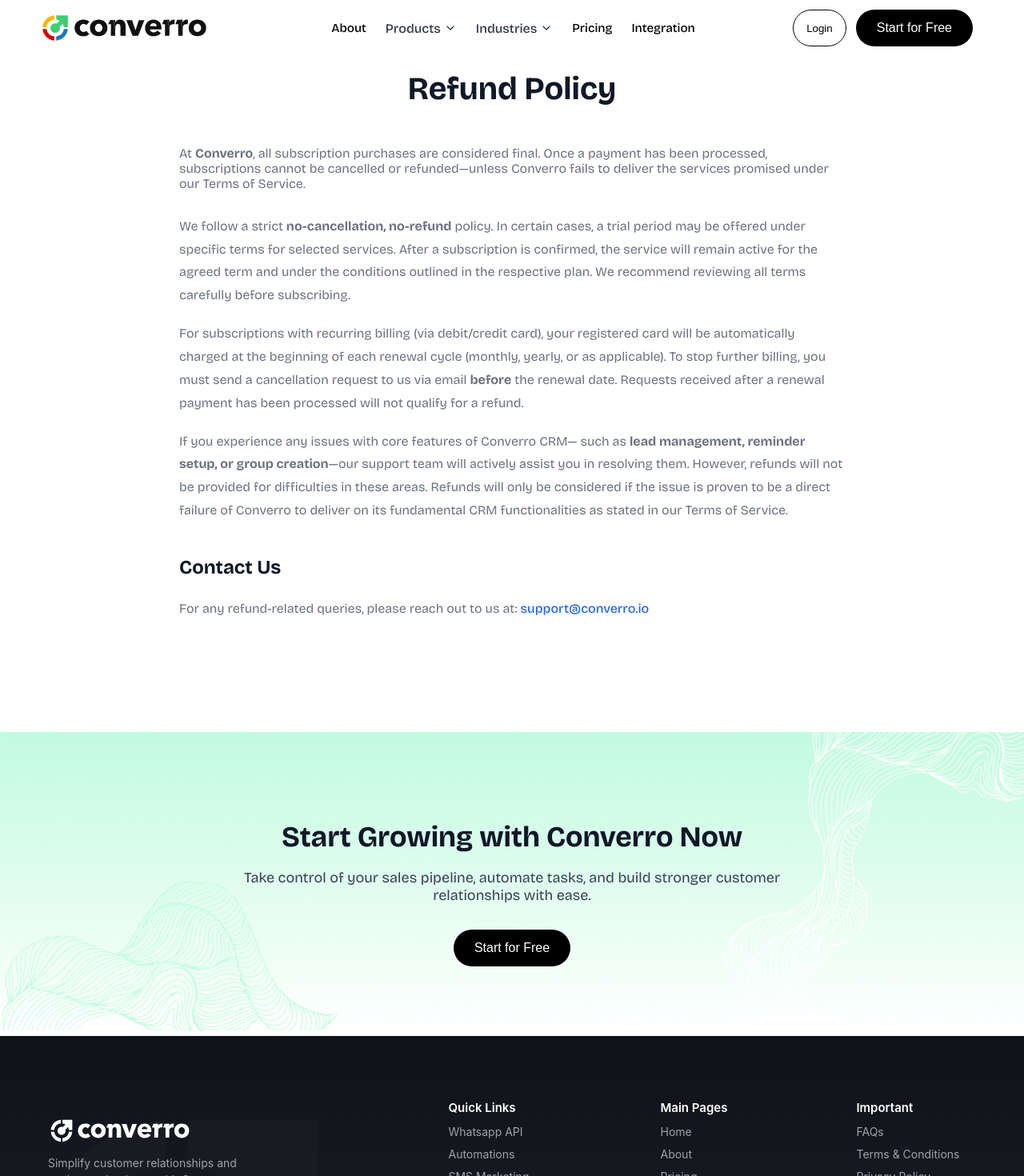
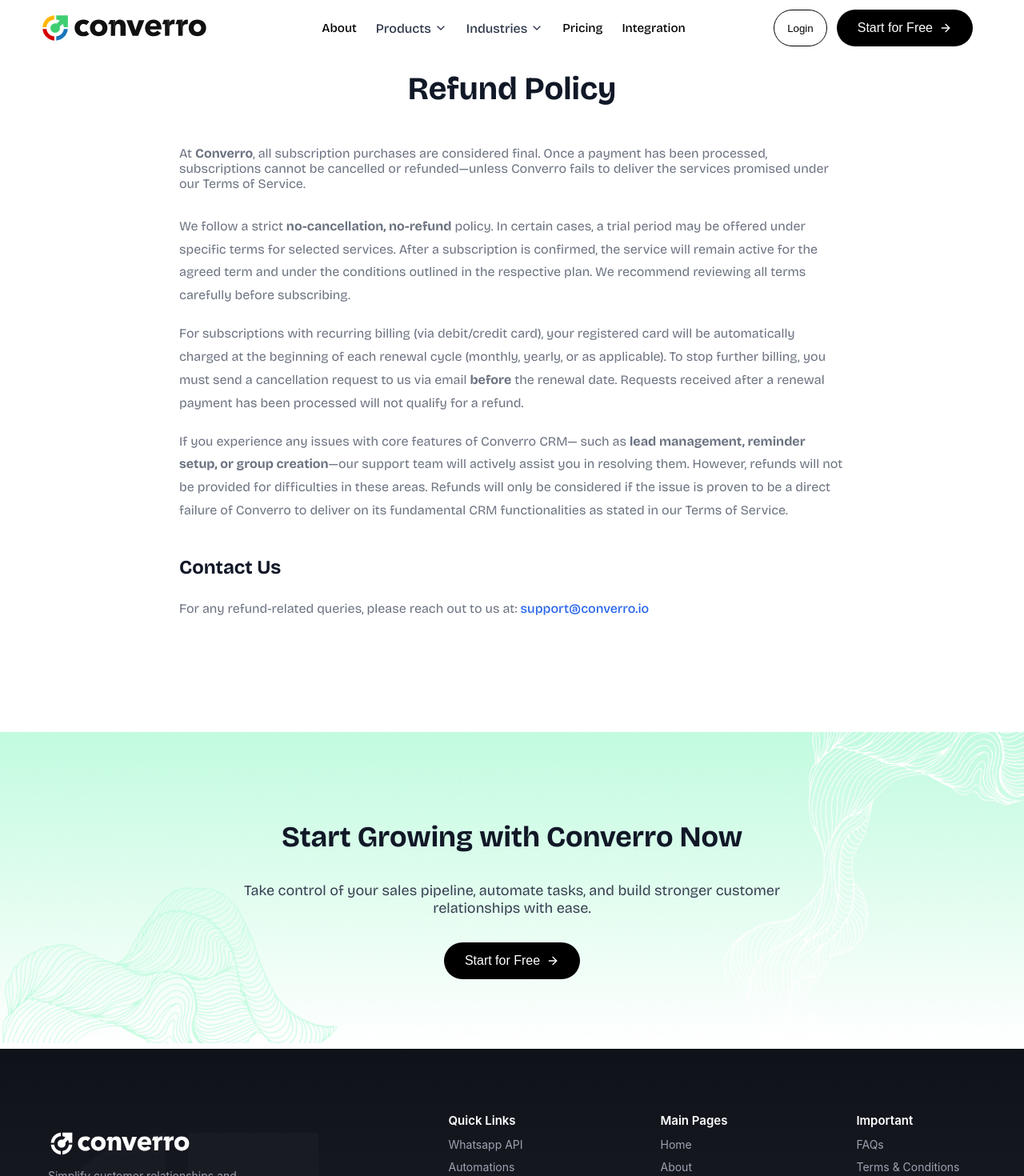
Before and after one commit to IsHa2507/converro, a React (Create React App) app: page /refundpolicy in a window 1280 px wide. Shown: the top 1470 px of the page at 80% size. Built offline with nearby package versions, Linux system fonts and the light colour scheme.

Commit message:
buttons updated

```diff
--- a/src/components/CTA.css
+++ b/src/components/CTA.css
@@ -19,9 +19,16 @@
 .cta-content {
   position: relative;
   z-index: 2;
-  max-width: 768px;   /* keeps content readable */
+  max-width: 768px;
   margin: 0 auto;
   padding: 0 16px;
+
+  /* Center content */
+  display: flex;
+  flex-direction: column; /* stack heading, paragraph, button */
+  align-items: center;
+  justify-content: center;
+  text-align: center;
 }
 
 .cta-content h2 {
@@ -36,8 +43,7 @@
   color: #374151;
   margin-bottom: 32px;
 }
-
-.cta-content button {
+.CTA-button {
   background: black;
   color: white;
   padding: 14px 26px;
@@ -46,13 +52,25 @@
   cursor: pointer;
   font-size: 16px;
   font-weight: 500;
-   align-items: center;
+  display: flex;
+  align-items: center;
+  gap: 8px; /* space between text and arrow */
   transition: all 0.3s ease;
 }
 
 .cta-content button:hover {
 background: #3fce71;
   color: black;
+}
+.CTA-arrow{
+ font-size: 16px;
+  color: white;
+  display: inline-block; /* needed for rotation */
+  transition: transform 0.3s ease, color 0.3s ease;
+}
+.CTA-button:hover .CTA-arrow{
+  transform: rotate(-45deg);
+  color: black
 }
 
 /* ✅ Responsive */
--- a/src/components/CTA.js
+++ b/src/components/CTA.js
@@ -1,7 +1,8 @@
 // CTA.js
 import React from "react";
 import "./CTA.css";
-// import { FiArrowRight } from "react-icons/fi";
+
+import { FiArrowRight } from "react-icons/fi";
 
 export default function CTA() {
   return (
@@ -13,8 +14,8 @@
           Take control of your sales pipeline, automate tasks, and build stronger
           customer relationships with ease.
         </p>
-        <button> Start for Free
-          {/* <FiArrowRight className="CTA-arrow" /> */}
+        <button className="CTA-button"> Start for Free
+          <FiArrowRight className="CTA-arrow" />
         </button>
       </div>
     </section>
--- a/src/components/Integrations.js
+++ b/src/components/Integrations.js
@@ -24,7 +24,7 @@
           Our integrations make it easy to work with the applications your team
           already loves.
         </p>
-        <button className="orbit-btn">Learn More
+        <button className="orbit-btn">Start For Free
           <FiArrowRight className="integrations-arrow"/>
         </button>
       </div>
--- a/src/components/Navbar.css
+++ b/src/components/Navbar.css
@@ -123,13 +123,27 @@
   font-weight: 500;
   display: flex;
   align-items: center;
+  gap: 8px; /* space between text and arrow */
   transition: all 0.3s ease;
 }
 
 .btn-glossy:hover {
- background: #3fce71;
+  background: #3fce71;
   color: black;
 }
+
+.nav-arrow {
+  font-size: 16px;
+  color: white;
+  display: inline-block; /* needed for rotation */
+  transition: transform 0.3s ease, color 0.3s ease;
+}
+
+.btn-glossy:hover .nav-arrow {
+  transform: rotate(-45deg);
+  color: black;
+}
+
 /* --- EXISTING STYLES ABOVE --- */
 
 /* Hide hamburger by default */
--- a/src/components/Navbar.js
+++ b/src/components/Navbar.js
@@ -1,6 +1,7 @@
 import React, { useState, useEffect } from "react";
 import { Link } from "react-router-dom";
 import { motion, AnimatePresence } from "framer-motion";
+import { FiArrowRight } from "react-icons/fi";
 import {
   TrendingUp,
   Briefcase,
@@ -196,7 +197,9 @@
         {/* Desktop Buttons */}
         <div className="navbar-buttons">
           <button className="btn-outline">Login</button>
-          <button className="btn-glossy">Start for Free</button>
+          <button className="btn-glossy">Start for Free
+            <FiArrowRight className="nav-arrow"/>
+          </button>
         </div>
 
         {/* Hamburger */}
--- a/src/components/ParallaxSections.css
+++ b/src/components/ParallaxSections.css
@@ -125,6 +125,7 @@
 
 .parallax-btn:hover .parallax-arrow {
   transform: rotate(-45deg);
+  color: black;
 }
 .parallax-text-block ul {
   list-style-type: disc;
--- a/src/components/ParallaxSections.js
+++ b/src/components/ParallaxSections.js
@@ -153,7 +153,7 @@
 )}
   {/* Optional button */}
   <button className="parallax-btn">
-    Learn More
+    Start For Free
 
       <FiArrowRight className="parallax-arrow" />
 
```
